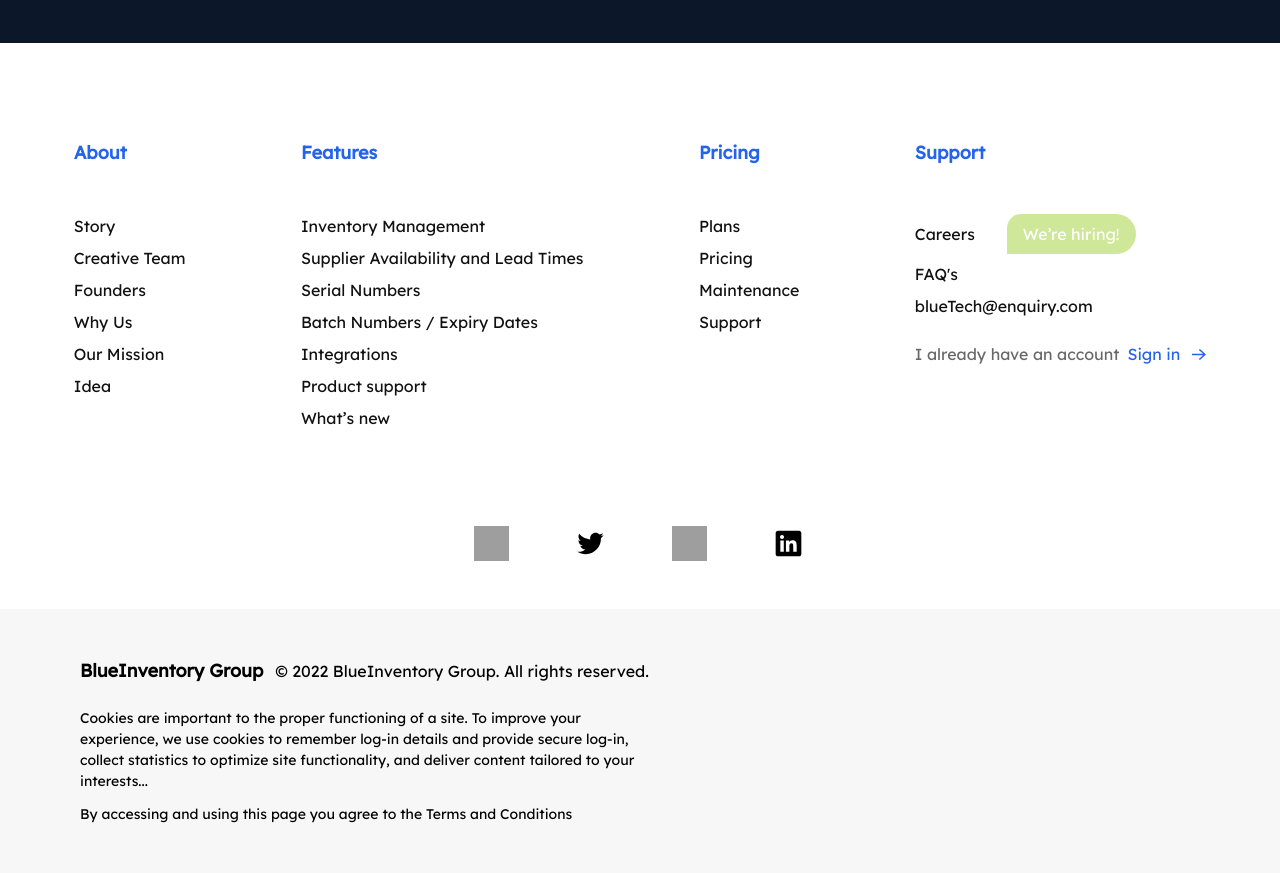
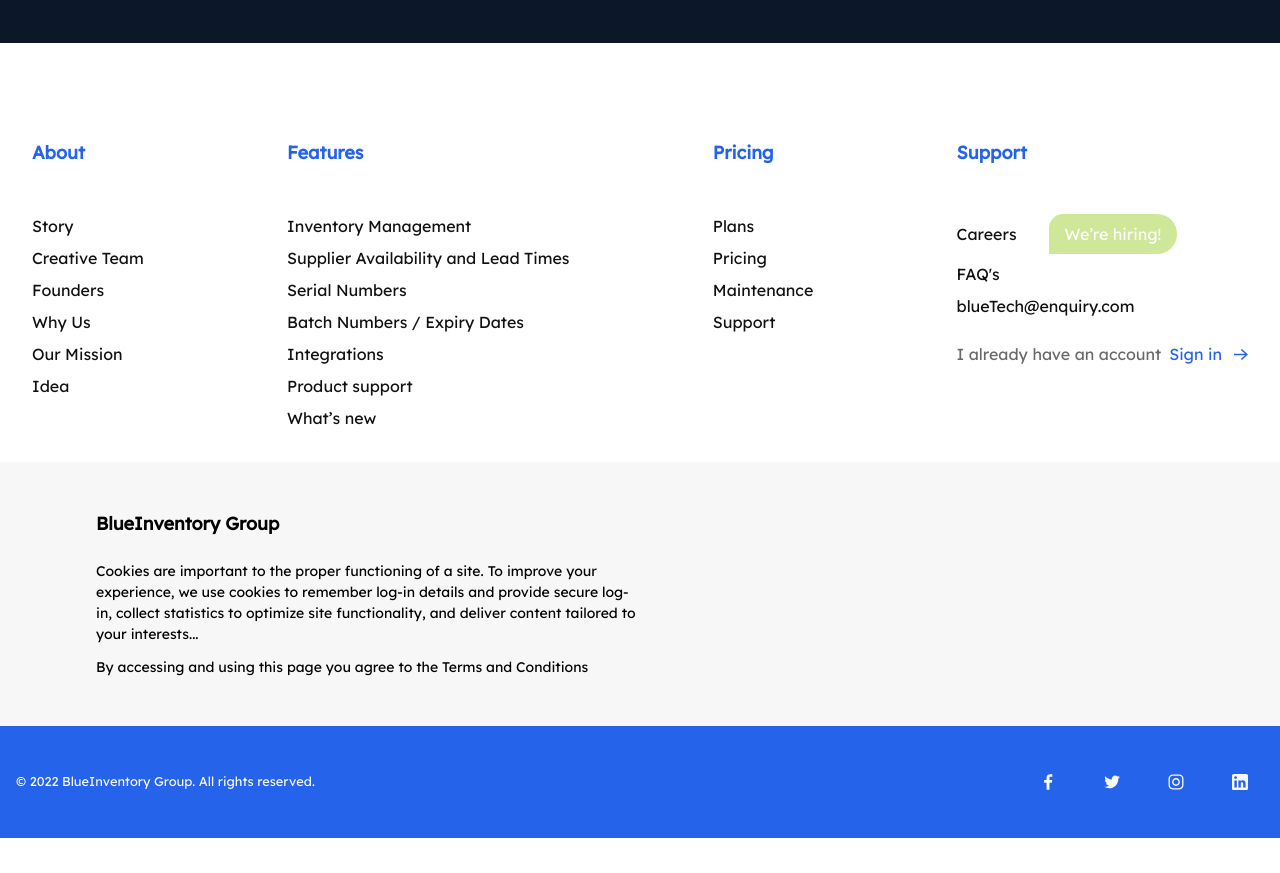
Before and after one commit to Todd-Owen-Mpeli/blueinventory, a Next.js app: page / in a window 1280 px wide. Shown: the part 3180-4053 px from the top of the page. After the commit the page ends 4018 px from the top, so only its background shows below. Built offline with nearby package versions, Linux system fonts and the light colour scheme; grey boxes are pictures that could not be loaded.

Commit message:
Edited teh footer content structure and social media icons removed the scss styling for the previous social media icons.

```diff
--- a/components/Footer.js
+++ b/components/Footer.js
@@ -7,8 +7,9 @@
 	return (
 		<section className={styles.footerSection}>
 			<div className={styles.content}>
-				<div className="pt-24">
-					<div className="flex flex-col px-6 sm:grid sm:grid-cols-2 lg:flex lg:px-4 lg:flex-row justify-around">
+				<div className="pt-24 bg-white">
+					<div className="container mx-auto px-4">
+						<div className="flex flex-col px-4 lg:px-2 sm:grid sm:grid-cols-2 lg:flex lg:px-4 lg:flex-row justify-between">
 							<div className="col-6 col-mx-auto lg:mb-8 lg:mt-0 my-4">
 								<h4 className="text-blue text-lg font-bold mb-4 lg:mb-12">
 									About
@@ -147,7 +148,7 @@
 										I already have an account
 									</span>
 									<a
-									className="btn p-0 flex justify-center items-center gap-3 text-success text-blue hover:text-limeGreen hover:ease-in-out hover:duration-300"
+										className="btn p-0 flex justify-center items-center gap-3 text-success text-blue hover:text-lightGrey hover:text-limeGreen hover:ease-in-out hover:duration-300"
 										href="#"
 									>
 										<span>Sign in</span>
@@ -168,46 +169,9 @@
 							</div>
 						</div>
 					</div>
-				<div className={styles.socialMediaIcons}>
-					<a className="flex justify-center items-center rounded-full" href="#">
-						<Image
-							className="mx-auto hover:opacity-40 hover:ease-in-out hover:duration-200"
-							src="/svg/facebook.svg"
-							alt=""
-							width="35px"
-							height="35px"
-						/>
-					</a>
-					<a className="flex justify-center items-center rounded-full" href="#">
-						<Image
-							className="mx-auto hover:opacity-40 hover:ease-in-out hover:duration-200"
-							src="/svg/twitter.svg"
-							alt=""
-							width="35px"
-							height="35px"
-						/>
-					</a>
-					<a className="flex justify-center items-center rounded-full" href="#">
-						<Image
-							className="mx-auto hover:opacity-40 hover:ease-in-out hover:duration-200"
-							src="/svg/instagram.svg"
-							alt=""
-							width="35px"
-							height="35px"
-						/>
-					</a>
-					<a className="flex justify-center items-center rounded-full" href="#">
-						<Image
-							className="mx-auto hover:opacity-40 hover:ease-in-out hover:duration-200"
-							src="/svg/linkedin.svg"
-							alt=""
-							width="35px"
-							height="35px"
-						/>
-					</a>
 				</div>
 				<div className="p-8 lg:py-12 lg:px-20 bg-lightGrey">
-					<div className="mw-2xl">
+					<div className="container mx-auto px-4">
 						<div className="flex flex-col lg:flex-row justify-start items-center gap-3 mb-6">
 							<a
 								className="inline-block font-semibold text-lg hover:text-blue hover:ease-in-out hover:duration-200"
@@ -215,9 +179,6 @@
 							>
 								BlueInventory Group
 							</a>
-							<span className="flex justify-center lg:justify-start items-center">
-								&copy; 2022 BlueInventory Group. All rights reserved.
-							</span>
 						</div>
 						<p className="text-sm lg:text-tiny text-secondary w-full lg:w-[50%]">
 							Cookies are important to the proper functioning of a site. To
@@ -231,6 +192,84 @@
 						</p>
 					</div>
 				</div>
+				<div className="py-8 bg-blue">
+					<div className="container mx-auto px-4">
+						<div className="flex flex-col md:flex-row justify-between items-center">
+							<span className="text-lightGrey text-center md:text-left text-sm">
+								&copy; 2022 BlueInventory Group. All rights reserved.
+							</span>
+							<div className="flex order-first md:order-last mb-6 md:mb-0">
+								<a
+									className="inline-flex items-center w-12 h-12 mr-4 bg-blue"
+									href="#"
+								>
+									<svg
+										className="mx-auto text-lightGrey hover:text-limeGreen h-4 w-4"
+										viewBox="0 0 10 18"
+										fill="currentColor"
+										xmlns="http://www.w3.org/2000/svg"
+									>
+										<path
+											fillRule="evenodd"
+											clipRule="evenodd"
+											d="M6.63482 17.7272V9.766H9.35818L9.76676 6.66243H6.63482V4.68126C6.63482 3.78299 6.88809 3.17083 8.20285 3.17083L9.877 3.17015V0.394215C9.58748 0.357312 8.59366 0.272705 7.43696 0.272705C5.02158 0.272705 3.36797 1.71878 3.36797 4.37389V6.66243H0.636353V9.766H3.36797V17.7272H6.63482Z"
+										></path>
+									</svg>
+								</a>
+								<a
+									className="inline-flex items-center w-12 h-12 mr-4 bg-blue"
+									href="#"
+								>
+									<svg
+										className="mx-auto text-lightGrey hover:text-limeGreen h-4 w-4"
+										viewBox="0 0 19 16"
+										fill="currentColor"
+										xmlns="http://www.w3.org/2000/svg"
+									>
+										<path
+											fillRule="evenodd"
+											clipRule="evenodd"
+											d="M18.8182 2.14598C18.1356 2.44844 17.4032 2.65356 16.6337 2.74513C17.4194 2.27462 18.0209 1.52831 18.3059 0.641769C17.5689 1.0775 16.7553 1.39389 15.8885 1.56541C15.1943 0.82489 14.207 0.363647 13.1118 0.363647C11.0108 0.363647 9.30725 2.06719 9.30725 4.16707C9.30725 4.46489 9.34086 4.75577 9.40577 5.03392C6.24437 4.87513 3.44107 3.3605 1.56486 1.05895C1.23689 1.61986 1.05031 2.27344 1.05031 2.9711C1.05031 4.29107 1.72246 5.45574 2.74228 6.13713C2.1188 6.11628 1.5324 5.94477 1.01904 5.65968V5.70719C1.01904 7.5498 2.33089 9.08762 4.07034 9.43762C3.75164 9.52337 3.41558 9.57089 3.06792 9.57089C2.82225 9.57089 2.58468 9.54656 2.35174 9.50019C2.83613 11.0125 4.24071 12.1123 5.90486 12.1424C4.60343 13.1623 2.96246 13.7683 1.18013 13.7683C0.873039 13.7683 0.570554 13.7498 0.272736 13.7162C1.95658 14.7974 3.95564 15.4279 6.10419 15.4279C13.1026 15.4279 16.9281 9.63116 16.9281 4.60398L16.9153 4.11147C17.6628 3.57834 18.3094 2.90853 18.8182 2.14598Z"
+										></path>
+									</svg>
+								</a>
+								<a
+									className="inline-flex items-center w-12 h-12 mr-4 bg-blue"
+									href="#"
+								>
+									<svg
+										className="mx-auto text-lightGrey hover:text-limeGreen h-4 w-4"
+										width="14"
+										height="14"
+										viewBox="0 0 14 14"
+										fill="none"
+										xmlns="http://www.w3.org/2000/svg"
+									>
+										<path
+											fillRule="evenodd"
+											clipRule="evenodd"
+											d="M4.06713 0.454529H9.9328C11.9249 0.454529 13.5456 2.07519 13.5455 4.06715V9.93282C13.5455 11.9248 11.9249 13.5454 9.9328 13.5454H4.06713C2.07518 13.5454 0.45459 11.9249 0.45459 9.93282V4.06715C0.45459 2.07519 2.07518 0.454529 4.06713 0.454529ZM9.9329 12.3839C11.2845 12.3839 12.3841 11.2844 12.3841 9.93282H12.384V4.06714C12.384 2.71563 11.2844 1.61601 9.93282 1.61601H4.06715C2.71564 1.61601 1.61609 2.71563 1.61609 4.06714V9.93282C1.61609 11.2844 2.71564 12.384 4.06715 12.3839H9.9329ZM3.57148 7.00005C3.57148 5.10947 5.10951 3.5714 7.00005 3.5714C8.8906 3.5714 10.4286 5.10947 10.4286 7.00005C10.4286 8.89056 8.8906 10.4285 7.00005 10.4285C5.10951 10.4285 3.57148 8.89056 3.57148 7.00005ZM4.75203 6.99998C4.75203 8.23951 5.76054 9.24788 7.00004 9.24788C8.23955 9.24788 9.24806 8.23951 9.24806 6.99998C9.24806 5.76036 8.23963 4.75191 7.00004 4.75191C5.76046 4.75191 4.75203 5.76036 4.75203 6.99998Z"
+											fill="currentColor"
+										></path>
+									</svg>
+								</a>
+								<a
+									className="inline-flex items-center w-12 h-12 bg-blue"
+									href="#"
+								>
+									<svg
+										className="mx-auto text-lightGrey hover:text-limeGreen h-4 w-4"
+										viewBox="0 0 18 18"
+										fill="currentColor"
+										xmlns="http://www.w3.org/2000/svg"
+									>
+										<path d="M16.2 0H1.8C0.81 0 0 0.81 0 1.8V16.2C0 17.19 0.81 18 1.8 18H16.2C17.19 18 18 17.19 18 16.2V1.8C18 0.81 17.19 0 16.2 0ZM5.4 15.3H2.7V7.2H5.4V15.3ZM4.05 5.67C3.15 5.67 2.43 4.95 2.43 4.05C2.43 3.15 3.15 2.43 4.05 2.43C4.95 2.43 5.67 3.15 5.67 4.05C5.67 4.95 4.95 5.67 4.05 5.67ZM15.3 15.3H12.6V10.53C12.6 9.81004 11.97 9.18 11.25 9.18C10.53 9.18 9.9 9.81004 9.9 10.53V15.3H7.2V7.2H9.9V8.28C10.35 7.56 11.34 7.02 12.15 7.02C13.86 7.02 15.3 8.46 15.3 10.17V15.3Z"></path>
+									</svg>
+								</a>
+							</div>
+						</div>
+					</div>
+				</div>
 			</div>
 		</section>
 	);
--- a/components/Footer.module.scss
+++ b/components/Footer.module.scss
@@ -23,24 +23,6 @@
 			justify-content: left;
 			align-items: center;
 		}
-
-		.socialMediaIcons {
-			gap: 4rem;
-			display: flex;
-			padding-top: 4rem;
-			flex-direction: row;
-			padding-bottom: 3rem;
-			justify-content: center;
-
-			a {
-				.icon {
-					&:hover {
-						transition: all 0.1s ease-in-out;
-						color: $secondary_blue;
-					}
-				}
-			}
-		}
 	}
 }
 
@@ -53,22 +35,6 @@
 				margin-top: 2.5rem;
 				flex-direction: column;
 			}
-
-			.socialMediaIcons {
-				display: grid;
-				padding: 2rem 1rem;
-				gap: 2.5rem 0.25rem;
-				justify-content: center;
-				align-items: center;
-				grid-template-columns: repeat(2, 1fr);
-
-				a {
-					img {
-						width: 25px;
-						height: 25px;
-					}
-				}
-			}
 		}
 	}
 }
```
Lines whose indentation alone changed are shown as unchanged.
